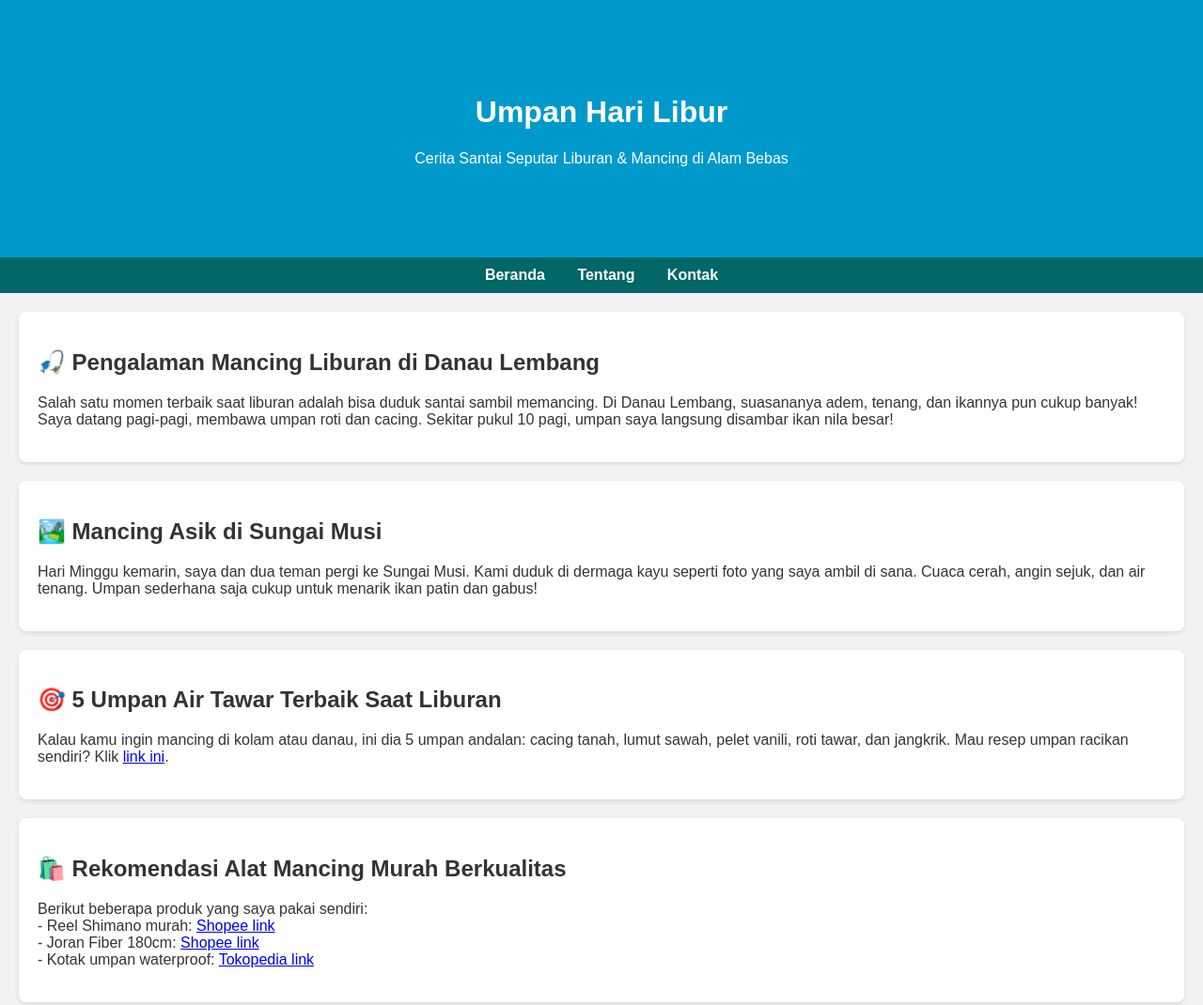
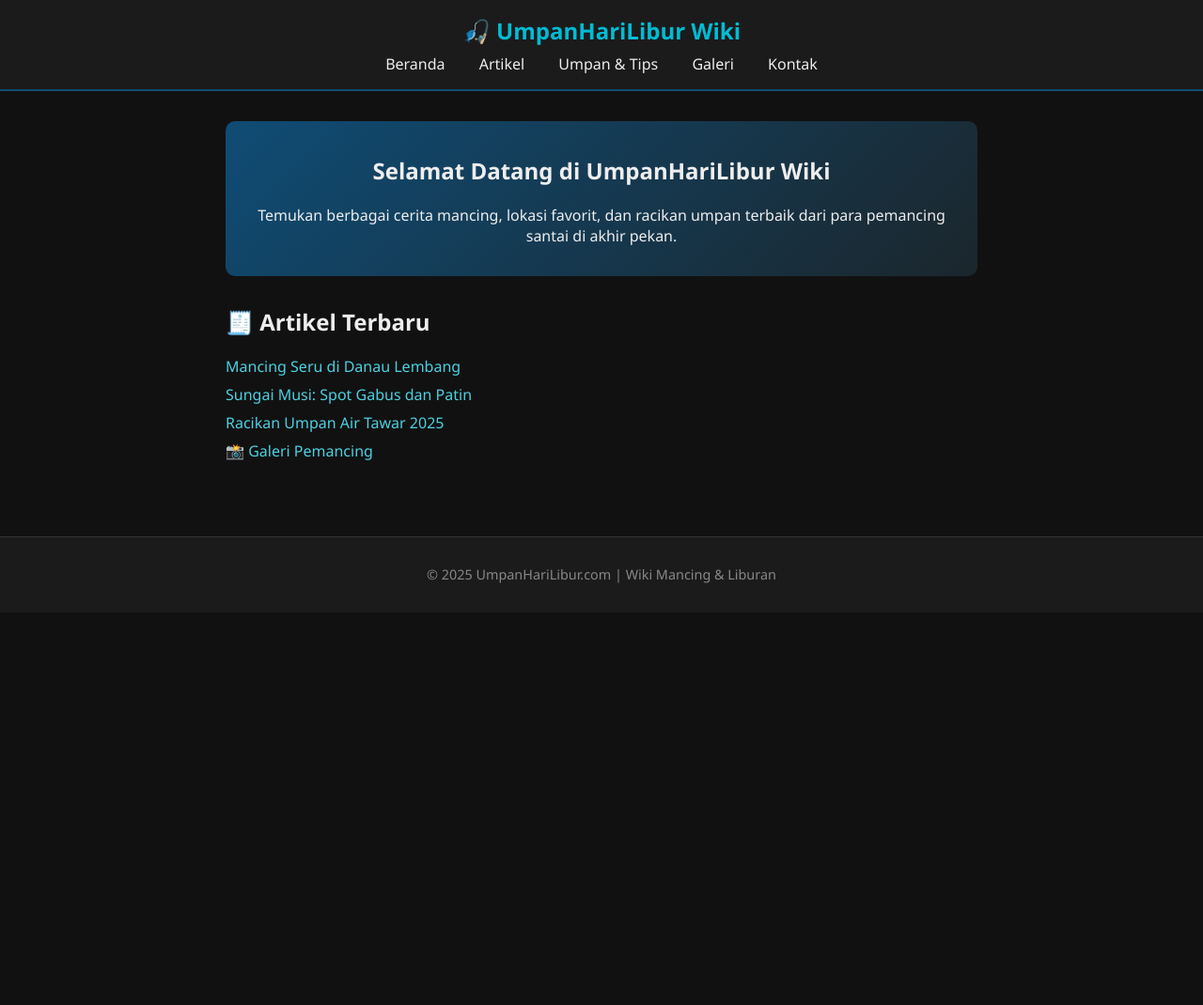
Before and after one commit to penyelamatikantenggelam/umpanharilibur, a plain HTML site: page index.html in a window 1280 px wide. Shown: the top 1070 px of the page at 94% size. After the commit the page ends 800 px from the top, so only its background shows below. Drawn offline with Linux system fonts and the light colour scheme.

Commit message:
Add files via upload

```diff
--- a/index.html
+++ b/index.html
@@ -3,58 +3,40 @@
 <head>
   <meta charset="UTF-8" />
   <meta name="viewport" content="width=device-width, initial-scale=1.0"/>
-  <title>UmpanHariLibur.com</title>
+  <title>Umpan Hari Libur Wiki</title>
   <link rel="stylesheet" href="style.css" />
 </head>
 <body>
   <header>
-    <h1>Umpan Hari Libur</h1>
-    <p>Cerita Santai Seputar Liburan & Mancing di Alam Bebas</p>
+    <div class="logo">🎣 UmpanHariLibur Wiki</div>
+    <nav>
+      <a href="index.html">Beranda</a>
+      <a href="artikel.html">Artikel</a>
+      <a href="umpan.html">Umpan & Tips</a>
+      <a href="galeri.html">Galeri</a>
+      <a href="kontak.html">Kontak</a>
+    </nav>
   </header>
-  <nav>
-    <a href="index.html">Beranda</a>
-    <a href="about.html">Tentang</a>
-    <a href="contact.html">Kontak</a>
-  </nav>
-  <div class="container">
 
-    <!-- Artikel Utama -->
-    <article>
-      <h2>🎣 Pengalaman Mancing Liburan di Danau Lembang</h2>
-      <p>Salah satu momen terbaik saat liburan adalah bisa duduk santai sambil memancing. Di Danau Lembang, suasananya adem, tenang, dan ikannya pun cukup banyak! Saya datang pagi-pagi, membawa umpan roti dan cacing. Sekitar pukul 10 pagi, umpan saya langsung disambar ikan nila besar!</p>
-    </article>
+  <main>
+    <section class="hero">
+      <h1>Selamat Datang di UmpanHariLibur Wiki</h1>
+      <p>Temukan berbagai cerita mancing, lokasi favorit, dan racikan umpan terbaik dari para pemancing santai di akhir pekan.</p>
+    </section>
 
-    <!-- Artikel Tambahan -->
-    <article>
-      <h2>🏞️ Mancing Asik di Sungai Musi</h2>
-      <p>Hari Minggu kemarin, saya dan dua teman pergi ke Sungai Musi. Kami duduk di dermaga kayu seperti foto yang saya ambil di sana. Cuaca cerah, angin sejuk, dan air tenang. Umpan sederhana saja cukup untuk menarik ikan patin dan gabus!</p>
-    </article>
+    <section class="artikel-terbaru">
+      <h2>🧾 Artikel Terbaru</h2>
+      <ul>
+        <li><a href="artikel.html#lembang">Mancing Seru di Danau Lembang</a></li>
+        <li><a href="artikel.html#musi">Sungai Musi: Spot Gabus dan Patin</a></li>
+        <li><a href="umpan.html#racikan">Racikan Umpan Air Tawar 2025</a></li>
+        <li><a href="galeri.html">📸 Galeri Pemancing</a></li>
+      </ul>
+    </section>
+  </main>
 
-    <article>
-      <h2>🎯 5 Umpan Air Tawar Terbaik Saat Liburan</h2>
-      <p>Kalau kamu ingin mancing di kolam atau danau, ini dia 5 umpan andalan: cacing tanah, lumut sawah, pelet vanili, roti tawar, dan jangkrik. Mau resep umpan racikan sendiri? Klik <a href="https://exe.io/umpanracikan">link ini</a>.</p>
-    </article>
-
-    <article>
-      <h2>🛍️ Rekomendasi Alat Mancing Murah Berkualitas</h2>
-      <p>Berikut beberapa produk yang saya pakai sendiri: <br />
-        - Reel Shimano murah: <a href="https://shope.ee/XXXX">Shopee link</a><br />
-        - Joran Fiber 180cm: <a href="https://shope.ee/YYYY">Shopee link</a><br />
-        - Kotak umpan waterproof: <a href="https://tokopedia.link/ZZZZ">Tokopedia link</a>
-      </p>
-    </article>
-
-    <!-- Tombol Share -->
-    <div style="margin: 20px 0; text-align:center;">
-      <p>Bagikan cerita ini:</p>
-      <a href="https://wa.me/?text=https://penyelamatikantenggelam.github.io/umpanharilibur/" target="_blank">🔗 WhatsApp</a> |
-      <a href="https://t.me/share/url?url=https://penyelamatikantenggelam.github.io/umpanharilibur/" target="_blank">📢 Telegram</a> |
-      <a href="https://www.facebook.com/sharer/sharer.php?u=https://penyelamatikantenggelam.github.io/umpanharilibur/" target="_blank">📘 Facebook</a>
-    </div>
-
-  </div>
   <footer>
-    &copy; 2025 UmpanHariLibur.com | Cerita Liburan & Mancing
+    <p>&copy; 2025 UmpanHariLibur.com | Wiki Mancing & Liburan</p>
   </footer>
 </body>
 </html>
--- a/style.css
+++ b/style.css
@@ -1,41 +1,75 @@
 body {
   margin: 0;
-  font-family: Arial, sans-serif;
-  background: #f2f2f2;
-  color: #333;
+  font-family: 'Segoe UI', sans-serif;
+  background-color: #111;
+  color: #eee;
 }
+
 header {
-  background: #0099cc;
-  color: white;
-  padding: 80px 20px;
+  background-color: #1b1b1b;
+  padding: 1rem;
+  display: flex;
+  flex-direction: column;
+  align-items: center;
+  border-bottom: 2px solid #0f4c75;
+}
+
+header .logo {
+  font-size: 1.5rem;
+  font-weight: bold;
+  color: #00bcd4;
+  margin-bottom: 0.5rem;
+}
+
+nav a {
+  margin: 0 1rem;
+  color: #eee;
+  text-decoration: none;
+}
+
+nav a:hover {
+  color: #00bcd4;
+  text-decoration: underline;
+}
+
+main {
+  padding: 2rem;
+  max-width: 800px;
+  margin: auto;
+}
+
+.hero {
   text-align: center;
+  padding: 1rem;
+  background: linear-gradient(135deg, #0f4c75, #1b262c);
+  border-radius: 10px;
+  margin-bottom: 2rem;
 }
-nav {
-  background: #006666;
-  color: white;
-  padding: 10px;
+
+.artikel-terbaru ul {
+  list-style-type: none;
+  padding: 0;
+}
+
+.artikel-terbaru li {
+  margin: 0.5rem 0;
+}
+
+.artikel-terbaru a {
+  color: #4dd0e1;
+  text-decoration: none;
+}
+
+.artikel-terbaru a:hover {
+  text-decoration: underline;
+}
+
+footer {
   text-align: center;
+  padding: 1rem;
+  background-color: #1b1b1b;
+  border-top: 1px solid #333;
+  margin-top: 2rem;
+  font-size: 0.9rem;
+  color: #888;
 }
-nav a {
-  color: white;
-  text-decoration: none;
-  margin: 0 15px;
-  font-weight: bold;
-}
-.container {
-  padding: 20px;
-}
-article {
-  background: white;
-  padding: 20px;
-  margin-bottom: 20px;
-  border-radius: 8px;
-  box-shadow: 0 2px 5px rgba(0,0,0,0.1);
-}
-footer {
-  background: #006666;
-  color: white;
-  text-align: center;
-  padding: 20px;
-  margin-top: 40px;
-}
```
